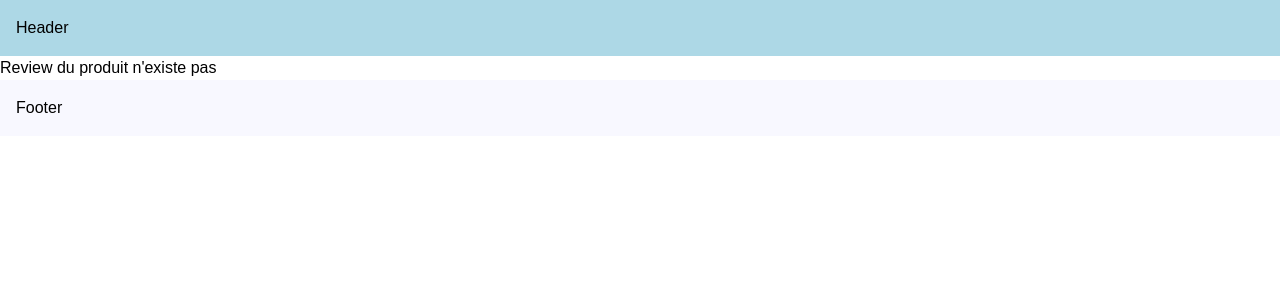
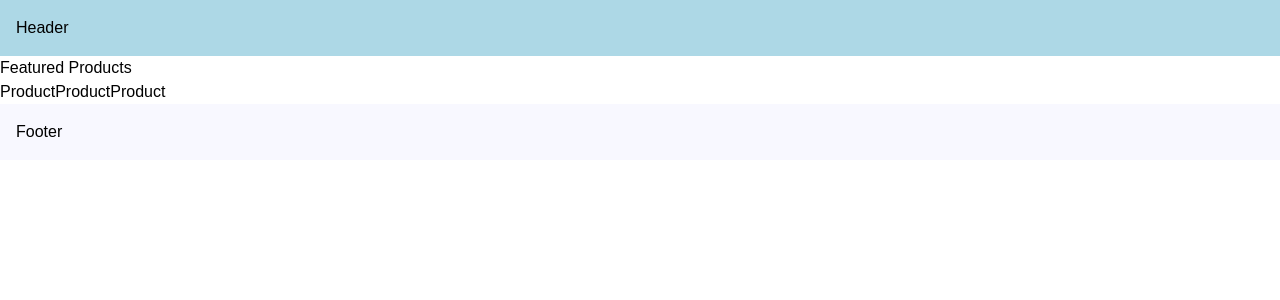
Before and after one commit to Rimao416/NextBootcamp, a Next.js app: page /products in a window 1280 px wide. Before the commit this address had no page. Shown: the top 300 px of the page. Built offline with nearby package versions, Linux system fonts and the light colour scheme.

Commit message:
17_StaticDynamicParams

```diff
--- /dev/null
+++ b/app/about/page.tsx
@@ -0,0 +1,3 @@
+export default function AboutPage() {
+  return <h1>About page {new Date().toLocaleTimeString()}</h1>;
+}
--- /dev/null
+++ b/app/client-route/page.tsx
@@ -0,0 +1,3 @@
+export default function ClientRoutePage() {
+  return <h1>Client Route</h1>;
+}
--- a/app/not-found.tsx
+++ b/app/not-found.tsx
@@ -1,15 +1,7 @@
-"use client"
-import { usePathname } from "next/navigation";
+"use client";
 
 function notFound() {
-  const pathname=usePathname()
-  const productId=pathname.split("/")[2]
-  const reviewId=pathname.split("/")[4]
-  return (
-    <div>
-      Review {reviewId} du produit {productId} n'existe pas
-    </div>
-  );
+  return <div>Boff</div>;
 }
 
 export default notFound;
--- /dev/null
+++ b/app/products/[id]/page.tsx
@@ -0,0 +1,12 @@
+export default async function ProductPage({
+  params,
+}: {
+  params: Promise<{ id: string }>;
+}) {
+  const { id } = await params;
+  return (
+    <>
+      <h1>Product {id}</h1>
+    </>
+  );
+}
--- /dev/null
+++ b/app/products/page.tsx
@@ -0,0 +1,12 @@
+import Link from "next/link";
+
+export default function ProductsPage(){
+    return(
+        <>
+            <h1>Featured Products</h1>
+            <Link href="/products/1">Product</Link>
+            <Link href="/products/2">Product</Link>
+            <Link href="/products/3">Product</Link>
+        </>
+    )
+}
--- /dev/null
+++ b/app/server-route/page.tsx
@@ -0,0 +1,6 @@
+import { serverSideFunction } from "../utils/server-utils";
+
+export default function ServerRoutePage() {
+  const result = serverSideFunction();
+  return <h1>Server Route {result}</h1>;
+}
--- /dev/null
+++ b/app/utils/server-utils.ts
@@ -0,0 +1,4 @@
+export const serverSideFunction = () => {
+  console.log("serverSideFunction");
+  return "serverSideFunction";
+};
```
